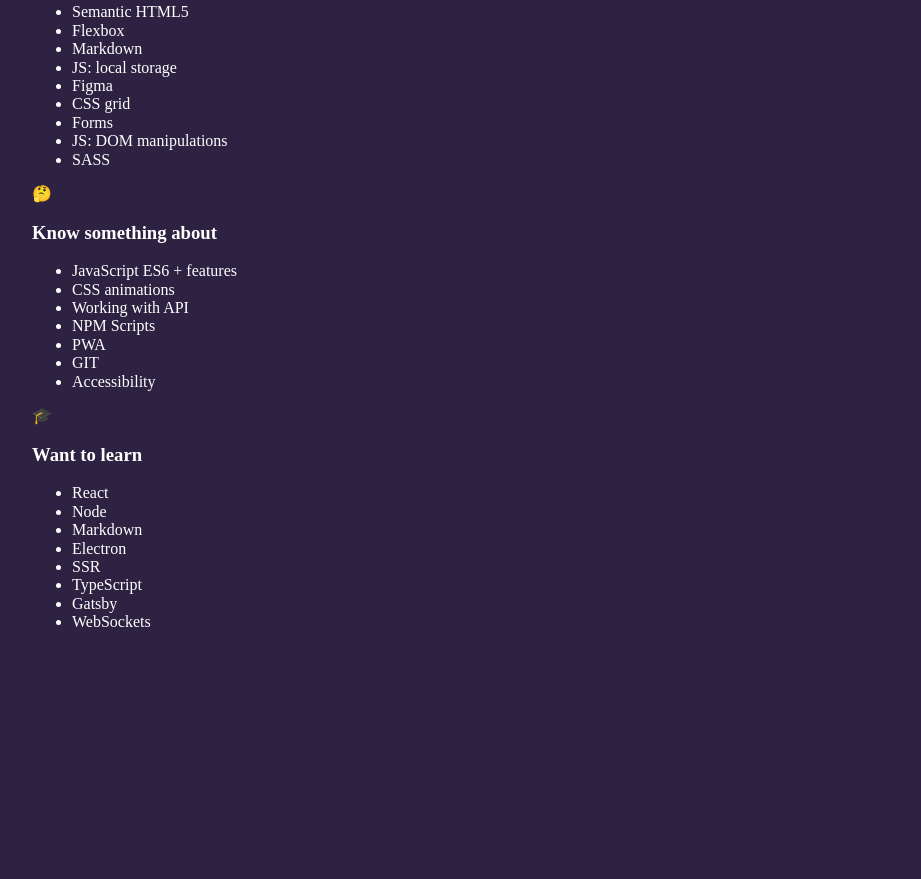
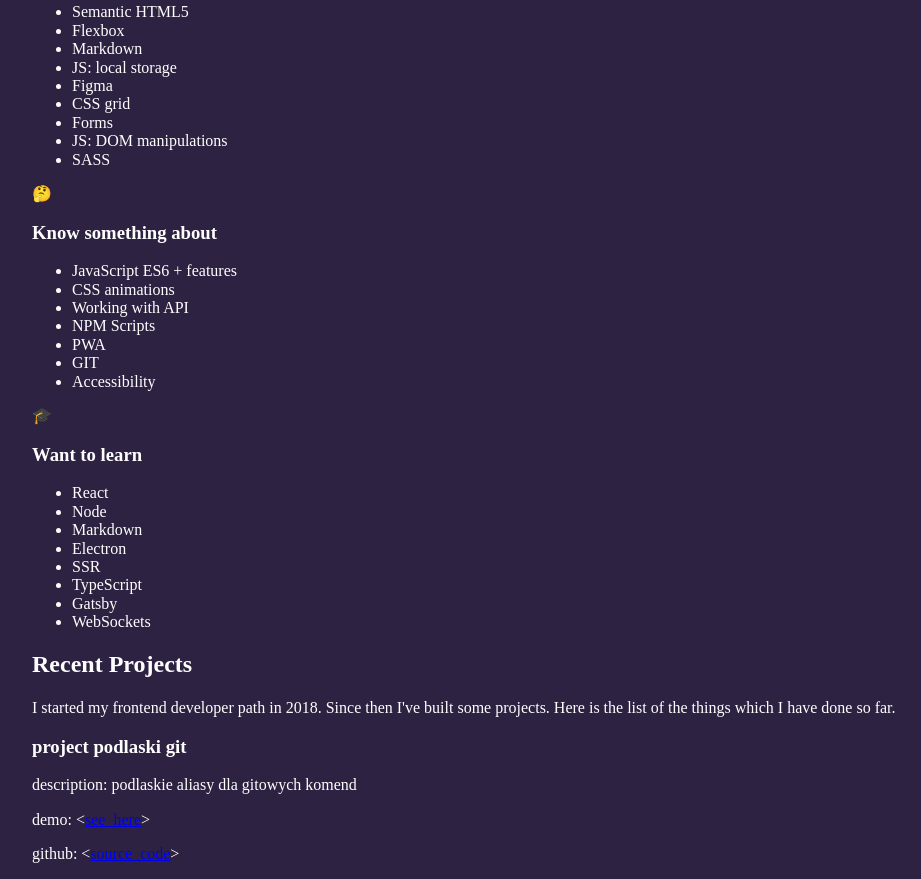
Before and after one commit to Magdalena-Lisicka/Magdalena-Lisicka.github.io, a website built with webpack: page src/pages/index.html in a window 1280 px wide. Shown: the part 329-1208 px from the top of the page, without its empty margins (68-989 px from the left). Before the commit the page ends 976 px from the top, so only its background shows below. Built offline with nearby package versions, Linux system fonts and the light colour scheme.

Commit message:
feat:projects markup

```diff
--- a/src/pages/index.html
+++ b/src/pages/index.html
@@ -31,7 +31,7 @@
           <p class="hero__paragraph">
             You may be interested in checking the list of <a href="#skills"> my skills</a>.
             Don't forget to have a glimpse at <a href="#projects"> my projects</a>.
-            Currently I am looking for a new challenges so if you have one- <a href="#contact"> contcat me </a>😃.
+            Currently I am looking for a new challenges so if you have one- <a href="#contact"> contact me </a>😃.
           </p>
           <a class="hero__contact" href=mailto:magdalisicka@yahoo.co.uk>magdalisicka@yahoo.co.uk</a>
         </div>
@@ -89,6 +89,36 @@
           </ul>
         </article>
       </section>
+      <section class="projects">
+        <h2 class="projects__header">Recent Projects</h2>
+        <p class="projects__description">
+          I started my frontend developer path in 2018. Since then I've built some projects.
+          Here is the list of the things which I have done so far.
+        </p>
+        <div class="projects-grid">
+          <article class="project">
+            <h3 class="project__title"><span>project</span> <span>podlaski git</span></h3>
+            <p>
+              <span>description:</span>
+              <span>podlaskie aliasy dla gitowych komend</span>
+            </p>
+            <p>
+              <span>demo:</span>
+              <span>
+                &lt;<a href="#" title="podlaski git - demo">see_here</a>&gt;
+              </span>
+            </p>
+            <p>
+              <span>github:</span>
+              <span>
+                &lt;<a href="#" title="podlaski git - code">source_code</a>&gt;
+              </span>
+            </p>
+          </article>
+
+        </div>
+
+      </section>
 
     </main>
   </body>
```
